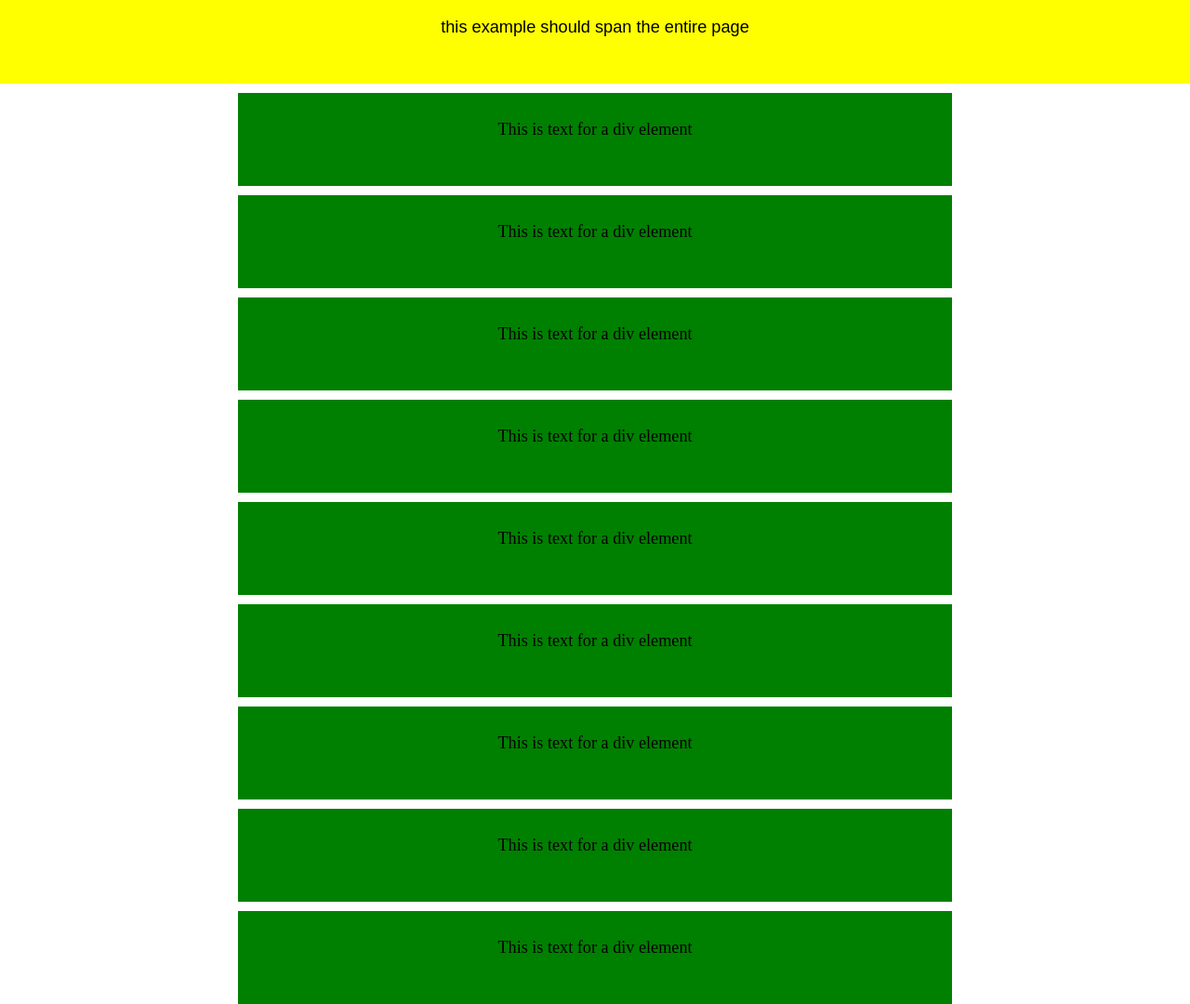
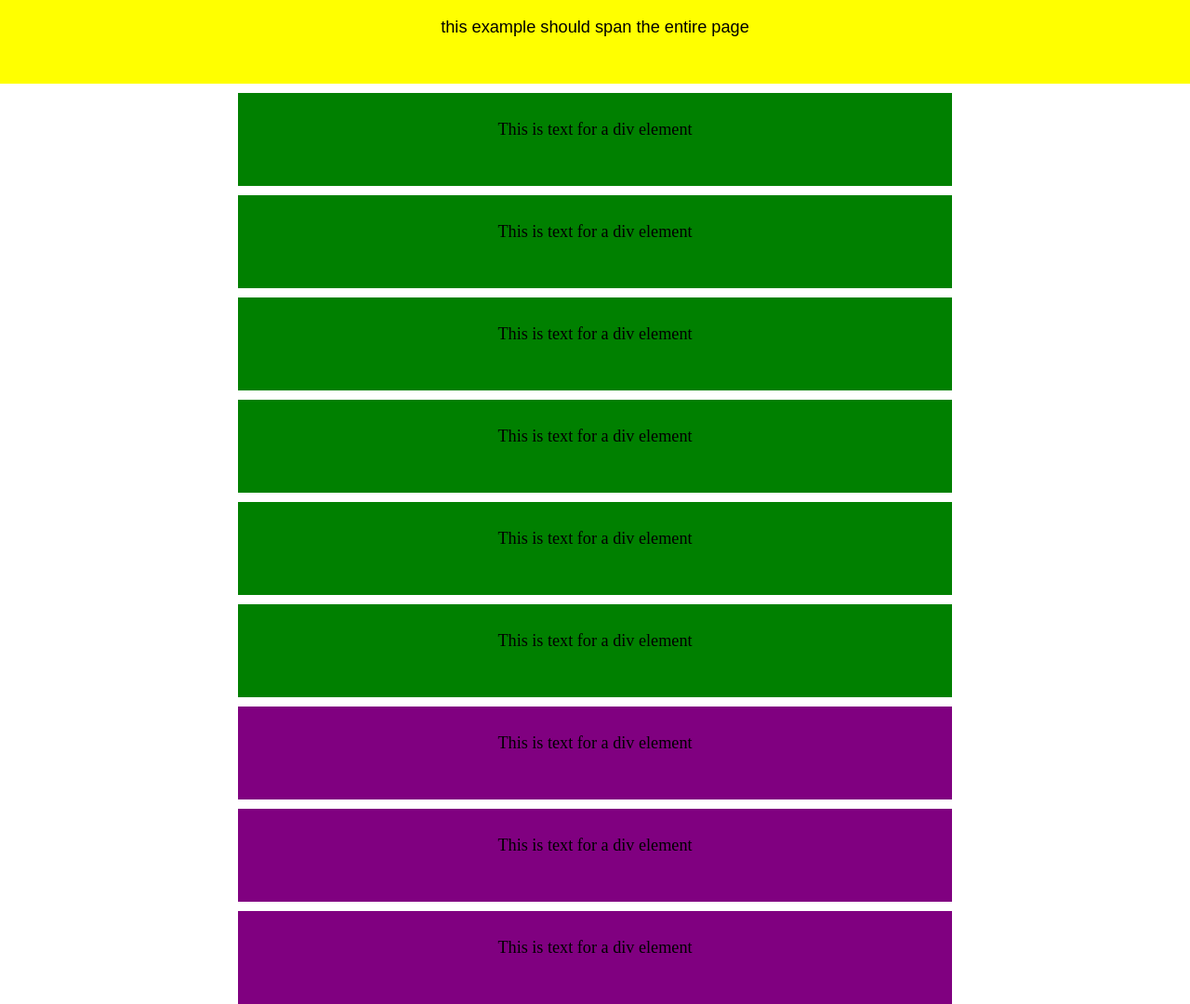
Before and after one commit to JessLara/CSSBasics, a plain HTML site: page index.html in a window 1280 px wide. Shown: the whole page at 93% size. Drawn offline with Linux system fonts and the light colour scheme.

Commit message:
fixed color for last 3 divs

```diff
--- a/css/style.css
+++ b/css/style.css
@@ -39,5 +39,5 @@ section {
 }
 
 .element.color {
-  background-color: #008000;
+  background-color: #800080;
 }
```
